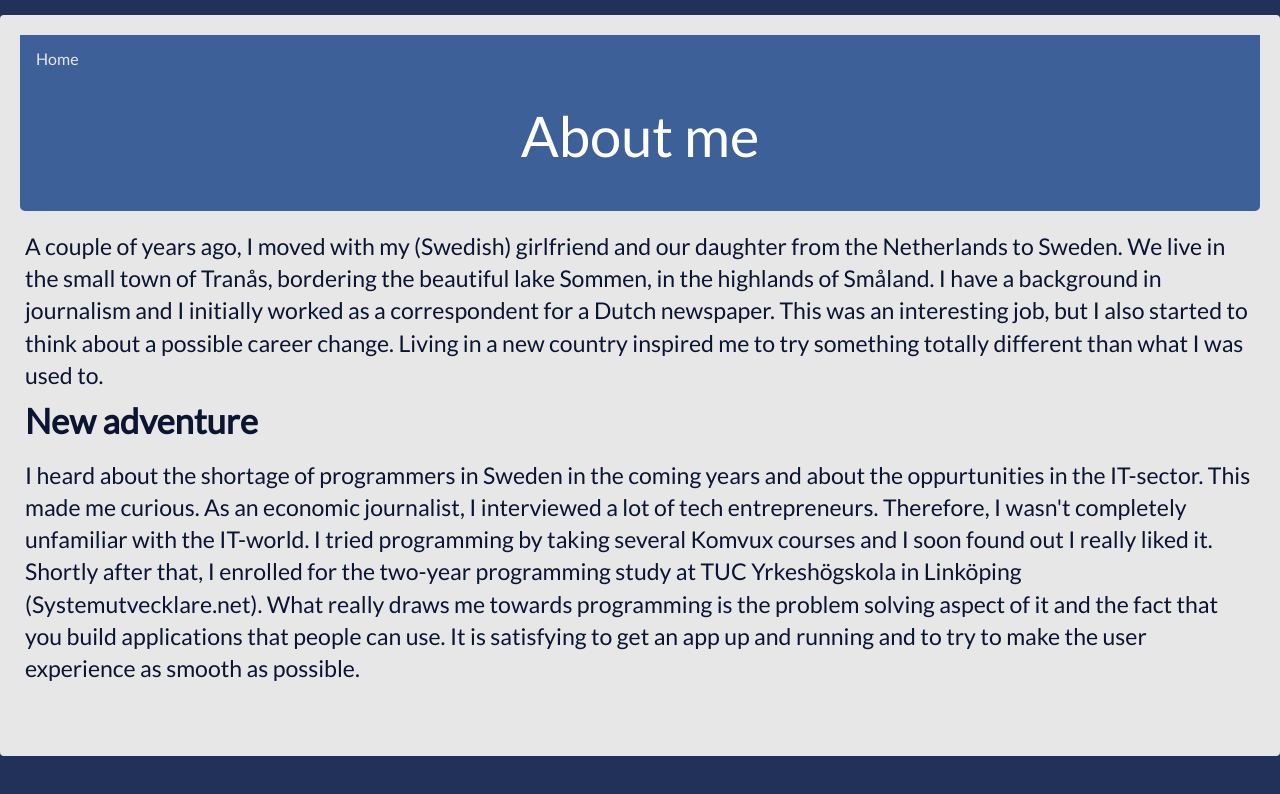
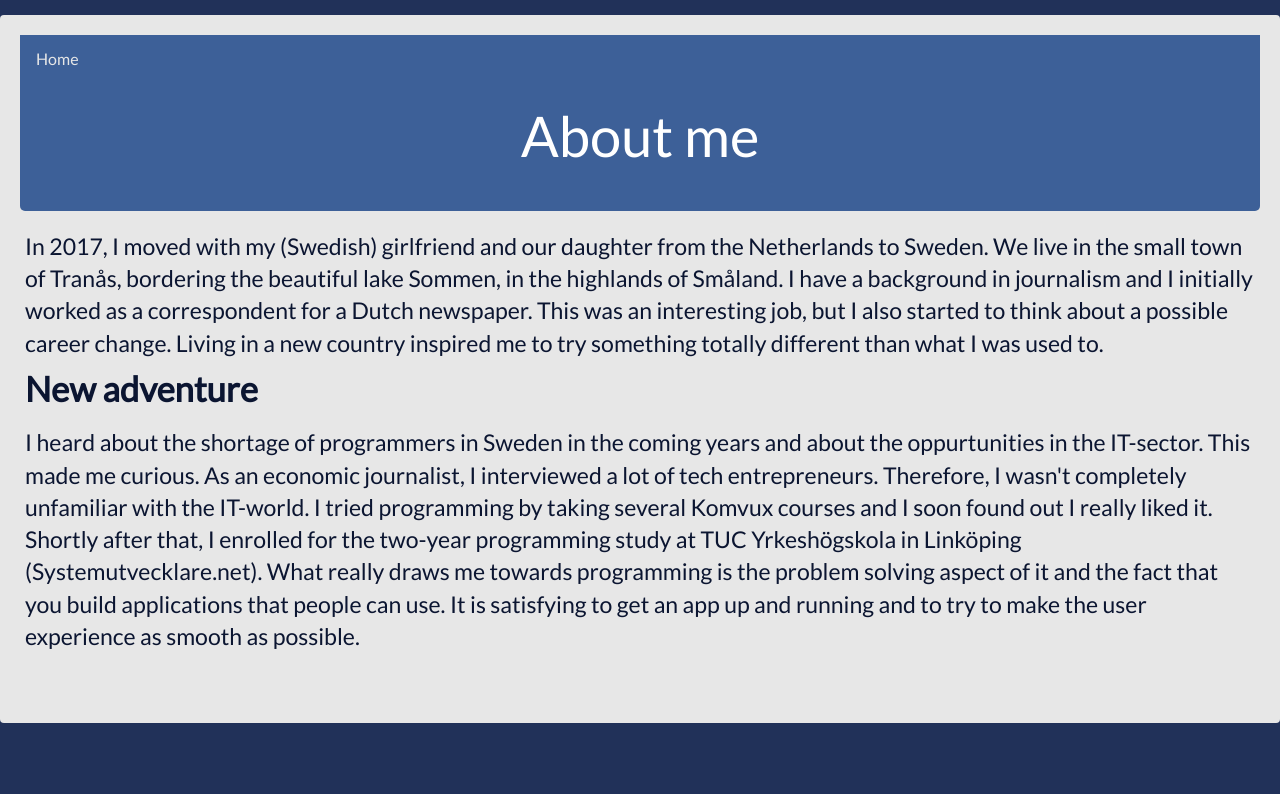
Before and after one commit to EricvandenOutenaar/my-cv, a plain HTML site: page about-me.html in a window 1280 px wide. Drawn offline with Linux system fonts and the light colour scheme.

Commit message:
about me
text

```diff
--- a/about-me.html
+++ b/about-me.html
@@ -18,7 +18,7 @@
     </header>
 
 <article id="about-me">
-    <p> A couple of years ago, I moved with my (Swedish) girlfriend and our daughter
+    <p> In 2017, I moved with my (Swedish) girlfriend and our daughter
         from the Netherlands to Sweden. We live in the small town of Tranås, bordering the beautiful lake Sommen, in the highlands of Småland. I have a background in journalism and
         I initially worked as a correspondent for a Dutch newspaper. This was an interesting job, but I also started to think about a possible career change. Living in a new country inspired me to
         try something totally different than what I was used to.
```
